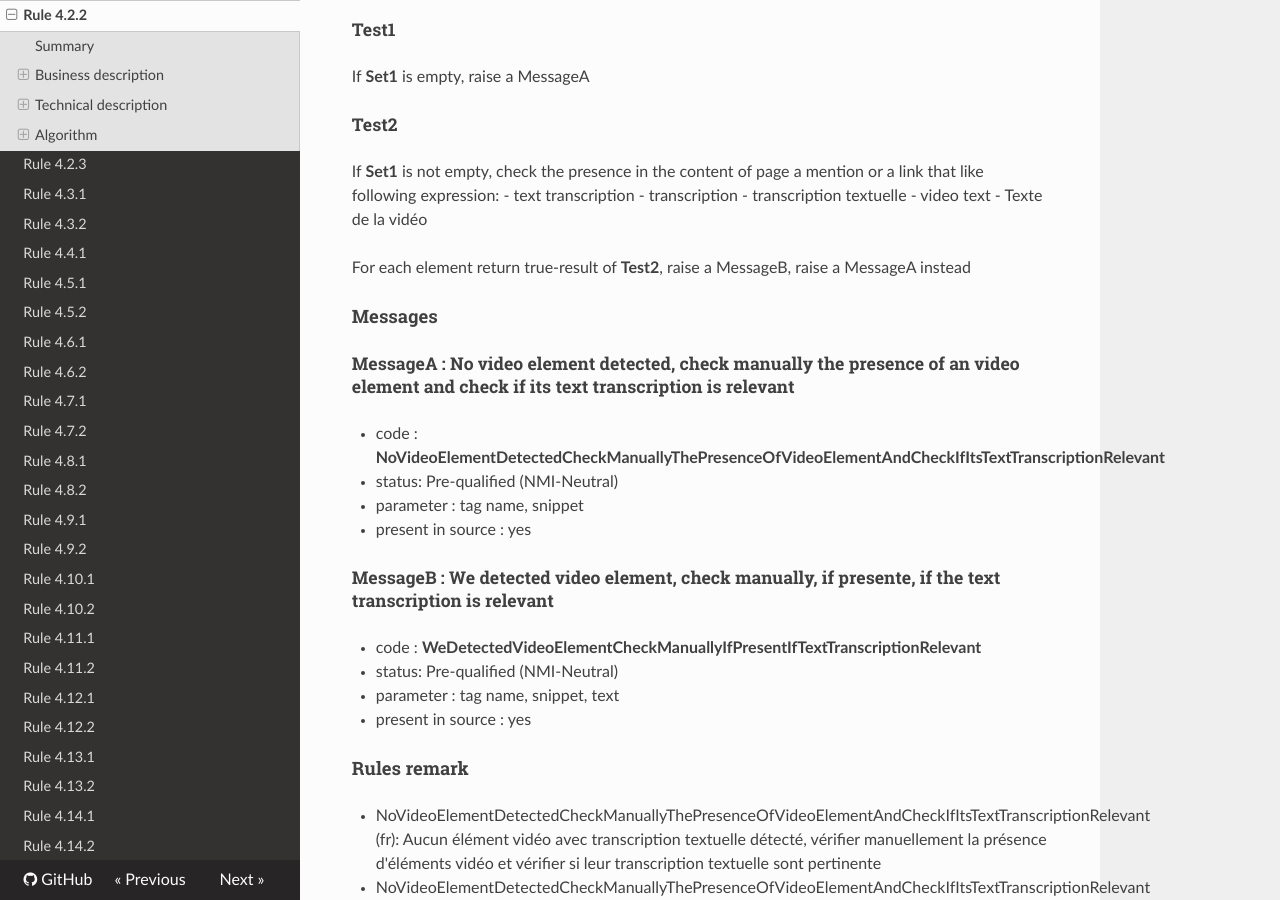
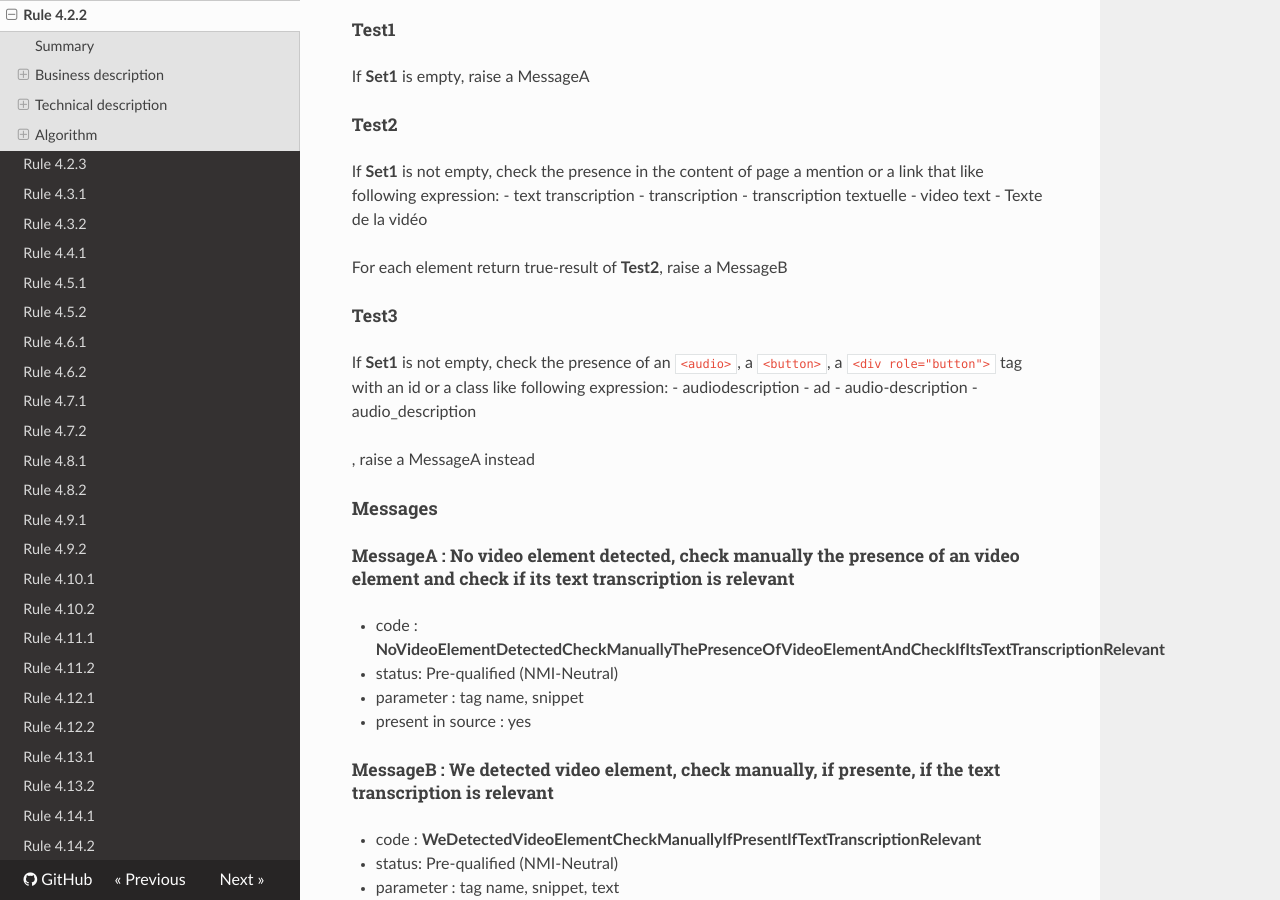
Before and after one commit to Tanaguru/RGAA3-2016, an MkDocs documentation site: the page built from docs/Rule-4-2-2.md, in a window 1280 px wide and 900 px high, scrolled down 1343 px. Built offline with MkDocs 1.6.1, drawn with Linux system fonts in a browser that asks for light colours; nearby versions of some CDN libraries; old or Windows-style settings are respelled for this version of MkDocs.

Commit message:
Update tests 4.2.2

```diff
--- a/docs/Rule-4-2-2.md
+++ b/docs/Rule-4-2-2.md
@@ -61,7 +61,17 @@ If **Set1** is not empty, check the presence in the content of page a mention or
  - video text
  - Texte de la vidéo
 
-For each element return true-result of **Test2**, raise a MessageB, raise a MessageA instead
+For each element return true-result of **Test2**, raise a MessageB
+
+##### Test3
+
+If **Set1** is not empty, check the presence of an `<audio>`, a `<button>`, a `<div role="button">` tag with an id or a class like following expression:
+ - audiodescription
+ - ad
+ - audio-description
+ - audio_description
+
+, raise a MessageA instead
 
 #### Messages
 
```
